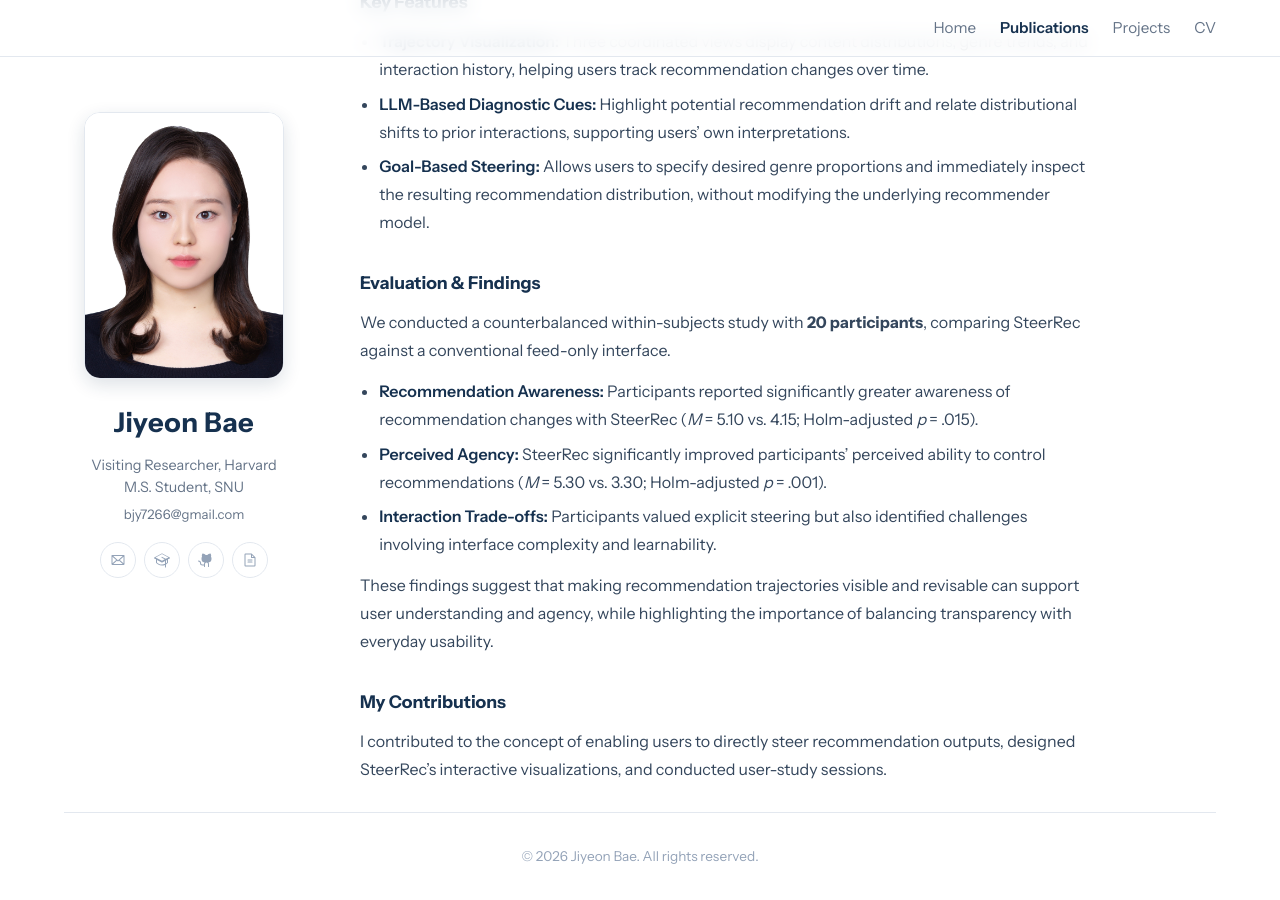
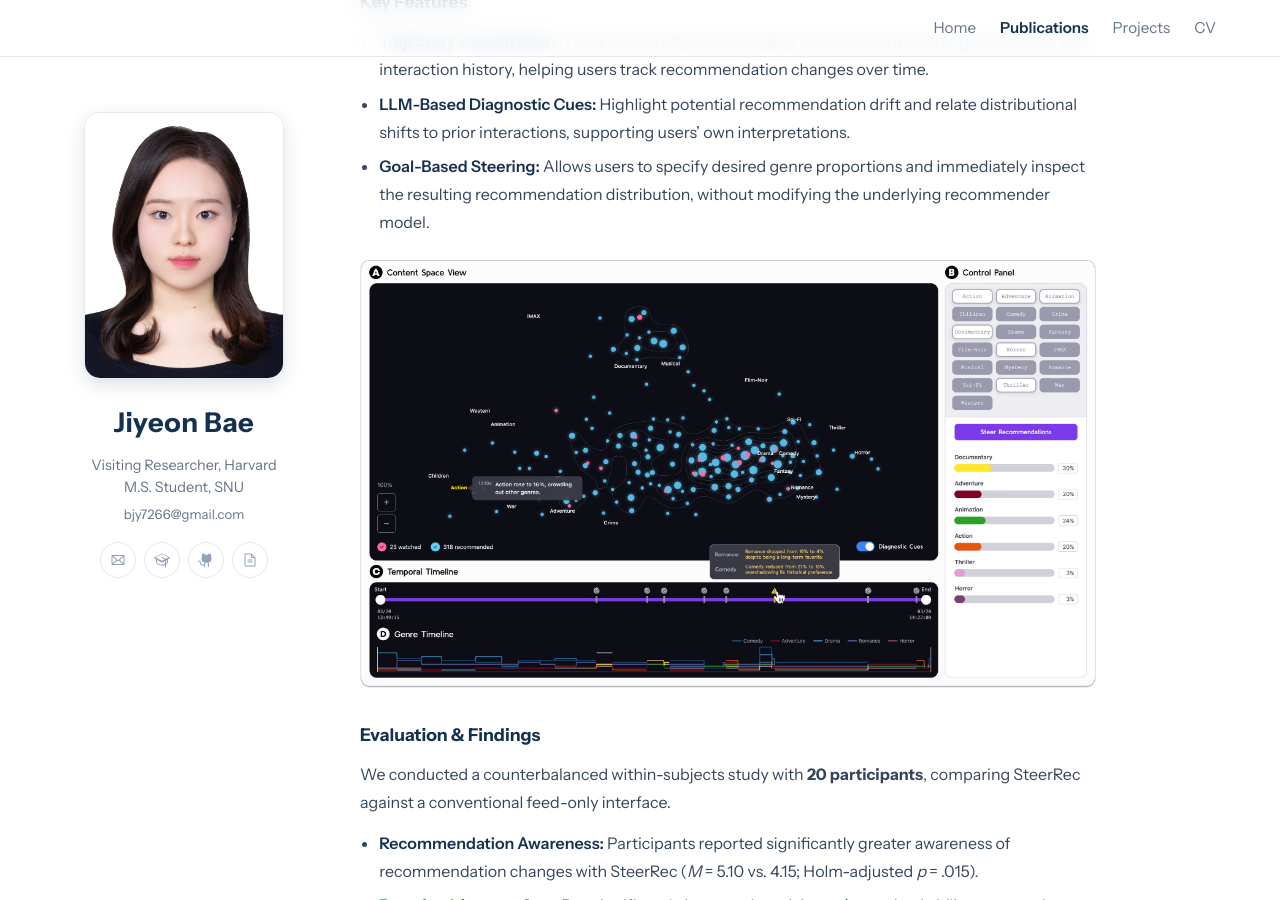
Before and after one commit to JiyeonBae/jiyeonbae.github.io, a Jekyll site: the page built from publications/beyond-the-feed.html, in a window 1280 px wide and 900 px high, scrolled down 1547 px. Built offline with Jekyll 4.4.1, drawn with Linux system fonts in a browser that asks for light colours.

Commit message:
Add SteerRec system screenshot and rename Beyond the Feed images
Co-Authored-By: Claude Opus 5.5 <noreply@anthropic.com>

```diff
--- a/publications/beyond-the-feed.html
+++ b/publications/beyond-the-feed.html
@@ -12,7 +12,7 @@ permalink: /publications/beyond-the-feed/
   <p class="pd-meta">Under Review at ACM CHI 2027</p>
 
   <div class="pd-hero">
-    <img src="/project/steerrec-teaser.jpg" alt="SteerRec Observe–Interpret–Steer framework: trajectory visualization, LLM-based diagnostic cues, and goal-based output steering">
+    <img src="/project/steerrec-framework.jpg" alt="SteerRec Observe–Interpret–Steer framework: trajectory visualization, LLM-based diagnostic cues, and goal-based output steering">
   </div>
 
   <h2 class="pd-heading">Overview</h2>
@@ -39,6 +39,12 @@ permalink: /publications/beyond-the-feed/
     <li><strong>Goal-Based Steering:</strong> Allows users to specify desired genre proportions and immediately inspect the resulting recommendation distribution, without modifying the underlying recommender model.</li>
   </ul>
 
+  <div class="pd-gallery pd-gallery--natural pd-gallery--plain" style="grid-template-columns: 1fr;">
+    <button type="button" class="gallery-open" data-gallery="/project/steerrec-system.jpg" data-start="0" aria-label="View SteerRec interface: content space view, control panel, temporal timeline, and genre timeline">
+      <img src="/project/steerrec-system.jpg" alt="">
+    </button>
+  </div>
+
   <h2 class="pd-heading">Evaluation &amp; Findings</h2>
   <p>We conducted a counterbalanced within-subjects study with <strong>20 participants</strong>, comparing SteerRec against a conventional feed-only interface.</p>
   <ul>
@@ -51,3 +57,5 @@ permalink: /publications/beyond-the-feed/
   <h2 class="pd-heading">My Contributions</h2>
   <p>I contributed to the concept of enabling users to directly steer recommendation outputs, designed SteerRec&rsquo;s interactive visualizations, and conducted user-study sessions.</p>
 </article>
+
+<script src="/assets/js/gallery.js?v={{ site.time | date: '%s' }}"></script>
```
Also changed, not shown: project/steerrec-framework.jpg (renamed from project/steerrec-teaser.jpg), project/steerrec-system.jpg (added).
